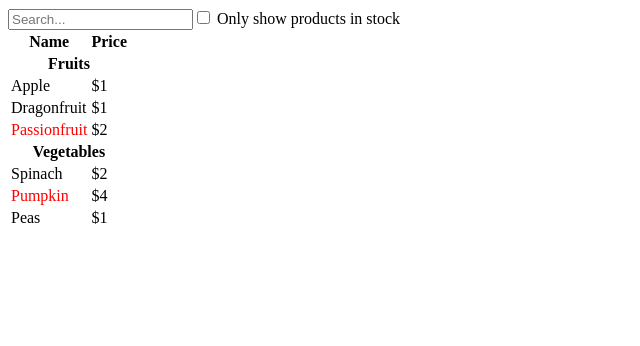
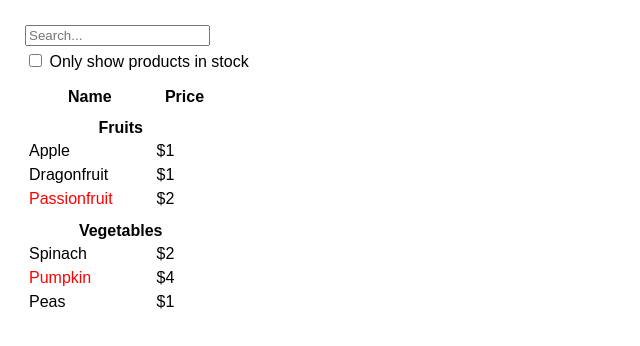
Before and after one commit to codebyveronica/Filterable-Product-Table, a React (Vite) app in the folder filterable-project-table/: page / in a window 1280 px wide. Shown: the top 346 px of the page, without its empty margins (0-640 px from the left). Built offline with nearby package versions, Linux system fonts and the light colour scheme.

Commit message:
add style

```diff
--- a/filterable-project-table/src/index.css
+++ b/filterable-project-table/src/index.css
@@ -0,0 +1,63 @@
+* {
+  box-sizing: border-box;
+}
+
+body {
+  font-family: sans-serif;
+  margin: 20px;
+  padding: 0;
+}
+
+h1 {
+  margin-top: 0;
+  font-size: 22px;
+}
+
+h2 {
+  margin-top: 0;
+  font-size: 20px;
+}
+
+h3 {
+  margin-top: 0;
+  font-size: 18px;
+}
+
+h4 {
+  margin-top: 0;
+  font-size: 16px;
+}
+
+h5 {
+  margin-top: 0;
+  font-size: 14px;
+}
+
+h6 {
+  margin-top: 0;
+  font-size: 12px;
+}
+
+code {
+  font-size: 1.2em;
+}
+
+ul {
+  padding-inline-start: 20px;
+}
+
+body {
+  padding: 5px
+}
+label {
+  display: block;
+  margin-top: 5px;
+  margin-bottom: 5px;
+}
+th {
+  padding-top: 10px;
+}
+td {
+  padding: 2px;
+  padding-right: 40px;
+}
```
